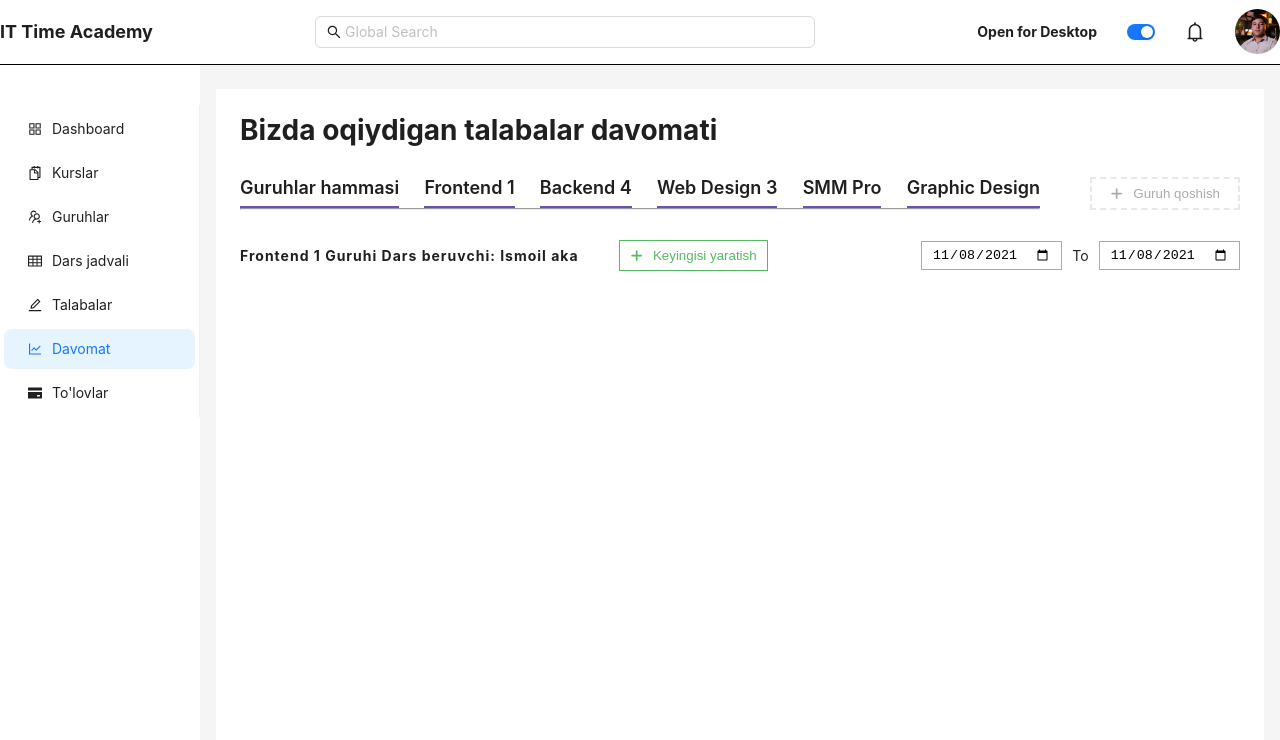
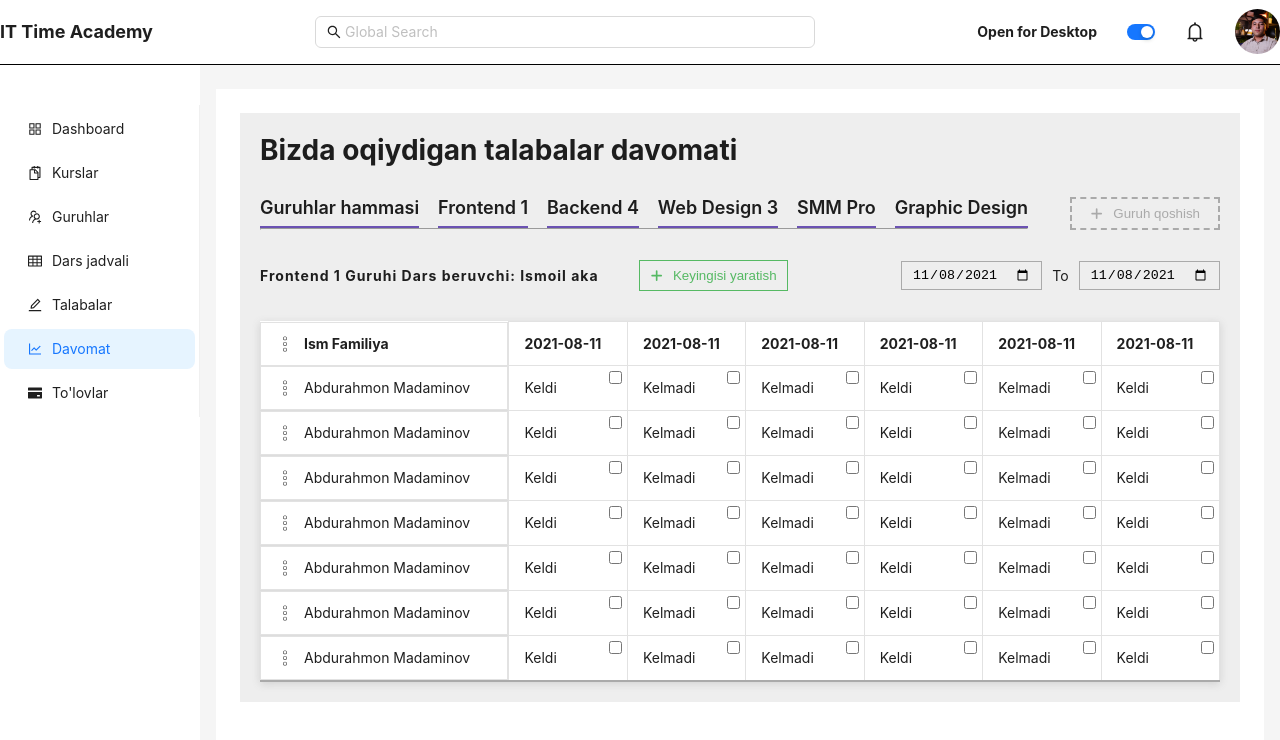
Before and after one commit to nodirbek6903/CRM, a React (Vite) app: page /attendance in a window 1280 px wide. Shown: the top 740 px of the page. Built offline with nearby package versions, Linux system fonts and the light colour scheme.

Commit message:
table added

```diff
--- a/src/pages/Attendance.css
+++ b/src/pages/Attendance.css
@@ -8,6 +8,8 @@
   flex-direction: column;
   width: 100%;
   gap: 30px;
+  background: #eee;
+  padding: 20px;
 }
 .groups-about {
   display: flex;
@@ -54,8 +56,9 @@
   width: 100%;
   background: none;
   border-style: dashed;
-  border-color: #ebe6e6;
+  border-color: #aaa;
   color: #aaa;
+  cursor: pointer;
 }
 .groups-table-container {
   display: flex;
@@ -67,32 +70,83 @@
   justify-content: space-between;
   align-items: center;
 }
-.groups-teacher{
+.groups-teacher {
   display: flex;
   gap: 40px;
   align-items: center;
 }
-.groups-teacher .teacher-about{
+.groups-teacher .teacher-about {
   font-weight: 700;
   letter-spacing: 1px;
 }
-.groups-teacher .new-groups-btn{
+.groups-teacher .new-groups-btn {
   display: flex;
   justify-content: center;
   align-items: center;
   gap: 10px;
   padding: 7px 10px;
-    border: 1px solid #55B963;
-    color: #55B963;
+  border: 1px solid #55b963;
+  color: #55b963;
   background: none;
+  cursor: pointer;
 }
-.davomat-dates{
-    display:flex;
+.davomat-dates {
+  display: flex;
   align-items: center;
   gap: 10px;
 }
-.davomat-dates .date-input{
+.davomat-dates .date-input {
   cursor: pointer;
   padding: 5px 10px;
   border: 1px solid #aaa;
+  background: none;
 }
+
+/* table */
+.davomat-table {
+  width: 100%;
+  border-collapse: collapse;
+  background: #fff;
+  box-shadow: rgba(99, 99, 99, 0.2) 0px 2px 8px 0px;
+}
+
+.davomat-table th,
+.davomat-table td {
+  padding: 12px 15px;
+  text-align: left;
+  border: 1px solid #e2e2e2;
+}
+.davomat-table thead th {
+  position: sticky;
+  top: 0;
+  background-color: #fff;
+}
+
+.davomat-table tbody tr {
+  border-bottom: 1px solid #dddddd;
+}
+.davomat-table tbody tr:last-of-type {
+  border-bottom: 2px solid #aaa;
+}
+
+.davomat-table tbody tr:hover {
+  background-color: #f1f1f1;
+}
+.th-familiya-ism,
+.td-familiya-ism {
+  display: flex;
+  gap: 10px;
+  align-items: center;
+}
+.table-dots-icon {
+  font-size: 18px;
+  cursor: pointer;
+}
+.table-item {
+  position: relative;
+}
+.table-item .davomat-change {
+  position: absolute;
+  right: 5px;
+  top: 5px;
+}
--- a/src/pages/Attendance.jsx
+++ b/src/pages/Attendance.jsx
@@ -1,4 +1,5 @@
 import { FaPlus } from "react-icons/fa6";
+import { PiDotsThreeOutlineVerticalThin } from "react-icons/pi";
 import "./Attendance.css";
 
 export default function Attendance() {
@@ -27,17 +28,205 @@ export default function Attendance() {
         <div className="groups-table-container">
           <div className="table-description">
             <div className="groups-teacher">
-              <span className="teacher-about">Frontend 1 Guruhi Dars beruvchi: Ismoil aka</span>
+              <span className="teacher-about">
+                Frontend 1 Guruhi Dars beruvchi: Ismoil aka
+              </span>
               <button className="new-groups-btn">
                 <FaPlus /> Keyingisi yaratish
               </button>
             </div>
             <div className="davomat-dates">
-              <input type="date" className="start-date date-input" value="2021-11-08" />
+              <input
+                type="date"
+                className="start-date date-input"
+                defaultValue="2021-11-08"
+              />
               <span>To</span>
-              <input type="date" className="end-date date-input" value="2021-11-08" />
+              <input
+                type="date"
+                className="end-date date-input"
+                defaultValue="2021-11-08"
+              />
             </div>
           </div>
+          <table className="davomat-table">
+            <thead>
+              <tr>
+                <th className="th-familiya-ism">
+                  <PiDotsThreeOutlineVerticalThin className="table-dots-icon" /> Ism Familiya
+                </th>
+                <th>2021-08-11</th>
+                <th>2021-08-11</th>
+                <th>2021-08-11</th>
+                <th>2021-08-11</th>
+                <th>2021-08-11</th>
+                <th>2021-08-11</th>
+              </tr>
+            </thead>
+            <tbody>
+              <tr className="table-items">
+                <td className="table-item td-familiya-ism">
+                  <PiDotsThreeOutlineVerticalThin className="table-dots-icon" /> Abdurahmon Madaminov
+                </td>
+                <td className="table-item">
+                  Keldi <input type="checkbox" className="davomat-change" />
+                </td>
+                <td className="table-item">
+                  Kelmadi <input type="checkbox" className="davomat-change" />
+                </td>
+                <td className="table-item">
+                  Kelmadi <input type="checkbox" className="davomat-change" />
+                </td>
+                <td className="table-item">
+                  Keldi <input type="checkbox" className="davomat-change" />
+                </td>
+                <td className="table-item">
+                  Kelmadi <input type="checkbox" className="davomat-change" />
+                </td>
+                <td className="table-item">
+                  Keldi <input type="checkbox" className="davomat-change" />
+                </td>
+              </tr>
+              <tr className="table-items">
+                <td className="table-item td-familiya-ism">
+                  <PiDotsThreeOutlineVerticalThin className="table-dots-icon" /> Abdurahmon Madaminov
+                </td>
+                <td className="table-item">
+                  Keldi <input type="checkbox" className="davomat-change" />
+                </td>
+                <td className="table-item">
+                  Kelmadi <input type="checkbox" className="davomat-change" />
+                </td>
+                <td className="table-item">
+                  Kelmadi <input type="checkbox" className="davomat-change" />
+                </td>
+                <td className="table-item">
+                  Keldi <input type="checkbox" className="davomat-change" />
+                </td>
+                <td className="table-item">
+                  Kelmadi <input type="checkbox" className="davomat-change" />
+                </td>
+                <td className="table-item">
+                  Keldi <input type="checkbox" className="davomat-change" />
+                </td>
+              </tr>
+              <tr className="table-items">
+                <td className="table-item td-familiya-ism">
+                  <PiDotsThreeOutlineVerticalThin className="table-dots-icon" /> Abdurahmon Madaminov
+                </td>
+                <td className="table-item">
+                  Keldi <input type="checkbox" className="davomat-change" />
+                </td>
+                <td className="table-item">
+                  Kelmadi <input type="checkbox" className="davomat-change" />
+                </td>
+                <td className="table-item">
+                  Kelmadi <input type="checkbox" className="davomat-change" />
+                </td>
+                <td className="table-item">
+                  Keldi <input type="checkbox" className="davomat-change" />
+                </td>
+                <td className="table-item">
+                  Kelmadi <input type="checkbox" className="davomat-change" />
+                </td>
+                <td className="table-item">
+                  Keldi <input type="checkbox" className="davomat-change" />
+                </td>
+              </tr>
+              <tr className="table-items">
+                <td className="table-item td-familiya-ism">
+                  <PiDotsThreeOutlineVerticalThin className="table-dots-icon" /> Abdurahmon Madaminov
+                </td>
+                <td className="table-item">
+                  Keldi <input type="checkbox" className="davomat-change" />
+                </td>
+                <td className="table-item">
+                  Kelmadi <input type="checkbox" className="davomat-change" />
+                </td>
+                <td className="table-item">
+                  Kelmadi <input type="checkbox" className="davomat-change" />
+                </td>
+                <td className="table-item">
+                  Keldi <input type="checkbox" className="davomat-change" />
+                </td>
+                <td className="table-item">
+                  Kelmadi <input type="checkbox" className="davomat-change" />
+                </td>
+                <td className="table-item">
+                  Keldi <input type="checkbox" className="davomat-change" />
+                </td>
+              </tr>
+              <tr className="table-items">
+                <td className="table-item td-familiya-ism">
+                  <PiDotsThreeOutlineVerticalThin className="table-dots-icon" /> Abdurahmon Madaminov
+                </td>
+                <td className="table-item">
+                  Keldi <input type="checkbox" className="davomat-change" />
+                </td>
+                <td className="table-item">
+                  Kelmadi <input type="checkbox" className="davomat-change" />
+                </td>
+                <td className="table-item">
+                  Kelmadi <input type="checkbox" className="davomat-change" />
+                </td>
+                <td className="table-item">
+                  Keldi <input type="checkbox" className="davomat-change" />
+                </td>
+                <td className="table-item">
+                  Kelmadi <input type="checkbox" className="davomat-change" />
+                </td>
+                <td className="table-item">
+                  Keldi <input type="checkbox" className="davomat-change" />
+                </td>
+              </tr>
+              <tr className="table-items">
+                <td className="table-item td-familiya-ism">
+                  <PiDotsThreeOutlineVerticalThin className="table-dots-icon" /> Abdurahmon Madaminov
+                </td>
+                <td className="table-item">
+                  Keldi <input type="checkbox" className="davomat-change" />
+                </td>
+                <td className="table-item">
+                  Kelmadi <input type="checkbox" className="davomat-change" />
+                </td>
+                <td className="table-item">
+                  Kelmadi <input type="checkbox" className="davomat-change" />
+                </td>
+                <td className="table-item">
+                  Keldi <input type="checkbox" className="davomat-change" />
+                </td>
+                <td className="table-item">
+                  Kelmadi <input type="checkbox" className="davomat-change" />
+                </td>
+                <td className="table-item">
+                  Keldi <input type="checkbox" className="davomat-change" />
+                </td>
+              </tr>
+              <tr className="table-items">
+                <td className="table-item td-familiya-ism">
+                  <PiDotsThreeOutlineVerticalThin className="table-dots-icon" /> Abdurahmon Madaminov
+                </td>
+                <td className="table-item">
+                  Keldi <input type="checkbox" className="davomat-change" />
+                </td>
+                <td className="table-item">
+                  Kelmadi <input type="checkbox" className="davomat-change" />
+                </td>
+                <td className="table-item">
+                  Kelmadi <input type="checkbox" className="davomat-change" />
+                </td>
+                <td className="table-item">
+                  Keldi <input type="checkbox" className="davomat-change" />
+                </td>
+                <td className="table-item">
+                  Kelmadi <input type="checkbox" className="davomat-change" />
+                </td>
+                <td className="table-item">
+                  Keldi <input type="checkbox" className="davomat-change" />
+                </td>
+              </tr>
+            </tbody>
+          </table>
         </div>
       </div>
     </div>
```
Lines whose indentation alone changed are shown as unchanged.
